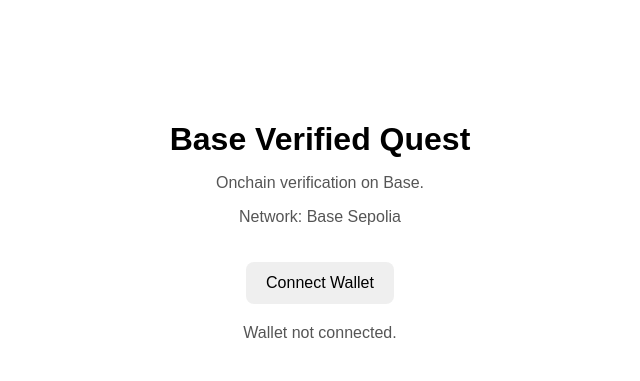
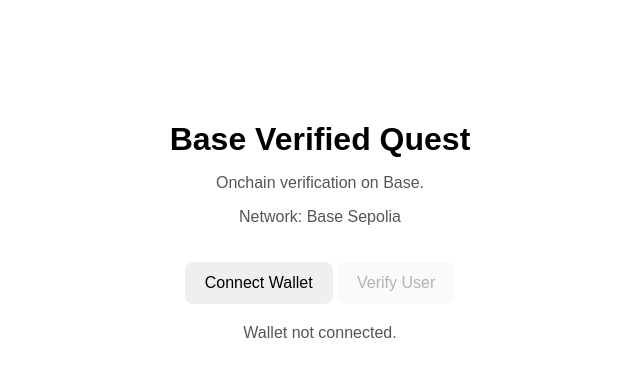
Before and after one commit to WinImpala67/base-verified-quest, a website: page frontend/index.html in a window 1280 px wide. Shown: the whole page, without its empty margins (320-960 px from the left). Drawn offline with Linux system fonts and the light colour scheme.

Commit message:
feat: add verification button

```diff
--- a/frontend/index.html
+++ b/frontend/index.html
@@ -7,15 +7,19 @@
   <link rel="stylesheet" href="style.css">
 </head>
 <body>
-  <h1>Base Verified Quest</h1>
+  <main>
+    <h1>Base Verified Quest</h1>
 
-  <p>Onchain verification on Base.</p>
+    <p>Onchain verification on Base.</p>
 
-  <p id="network">Network: Base Sepolia</p>
+    <p id="network">Network: Base Sepolia</p>
 
-  <button id="connectButton">Connect Wallet</button>
+    <button id="connectButton">Connect Wallet</button>
 
-  <p id="status">Wallet not connected.</p>
+    <button id="verifyButton" disabled>Verify User</button>
+
+    <p id="status">Wallet not connected.</p>
+  </main>
 
   <script src="app.js"></script>
 </body>
```
